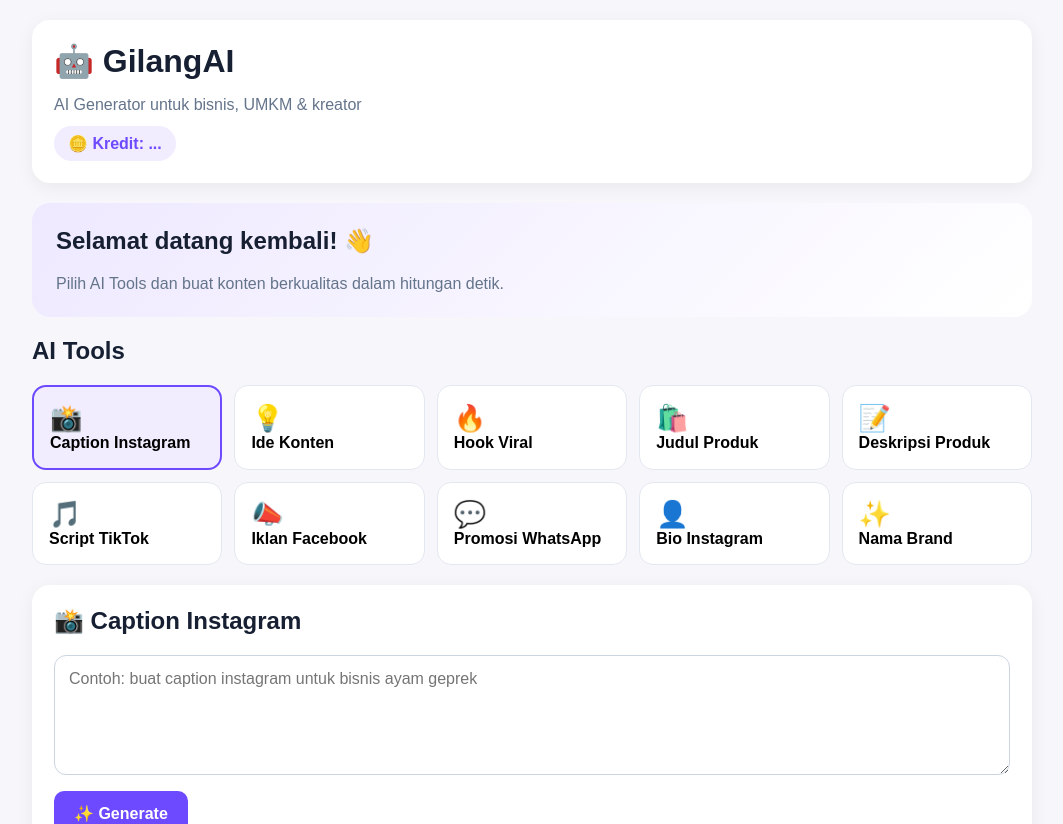
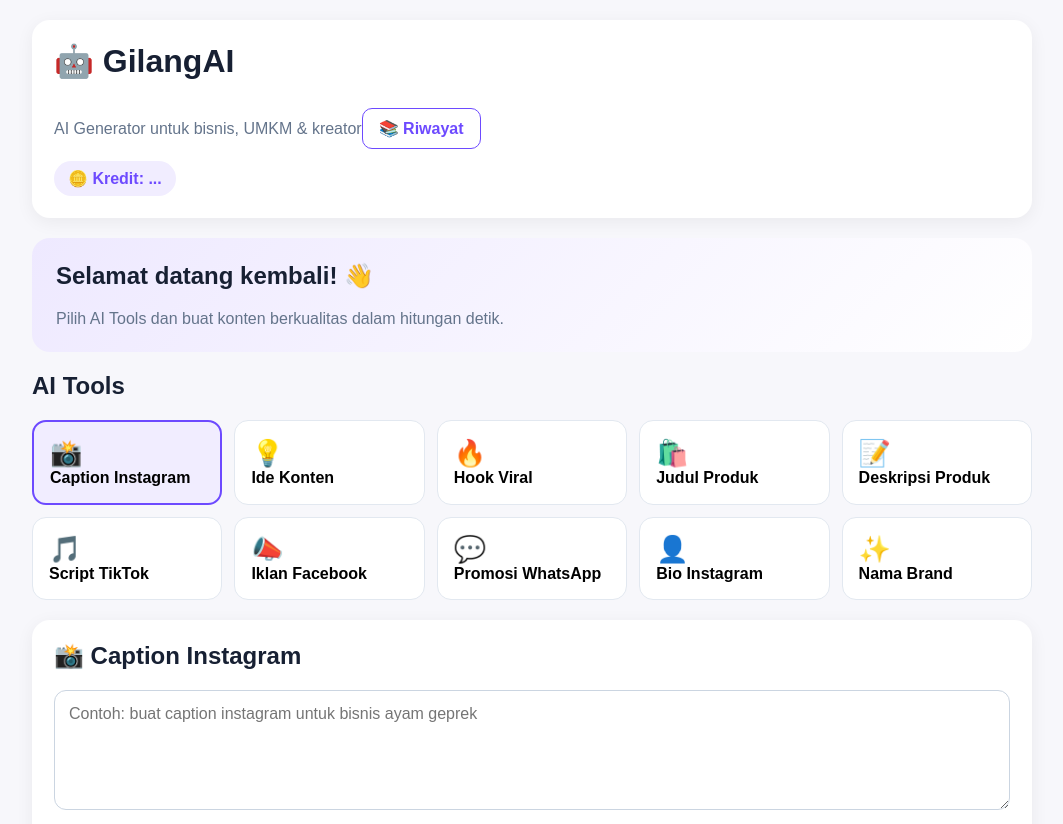
Before and after one commit to akuntrialmgk/gilangai-generator, a Next.js app: page / in a window 1280 px wide. Shown: the top 824 px of the page, without its empty margins (108-1171 px from the left). Built offline with nearby package versions, Linux system fonts and the light colour scheme; no server answers.

Commit message:
Update page.tsx
Add history navigation

```diff
--- a/app/page.tsx
+++ b/app/page.tsx
@@ -123,6 +123,24 @@ if (typeof data.credits === "number") {
 
           <p style={{ color: "#64748b", marginBottom: 0 }}>
             AI Generator untuk bisnis, UMKM & kreator
+
+            <a
+  href="/history"
+  style={{
+    display: "inline-block",
+    marginTop: 12,
+    padding: "10px 16px",
+    background: "#fff",
+    color: "#6d4aff",
+    border: "1px solid #6d4aff",
+    borderRadius: 10,
+    textDecoration: "none",
+    fontWeight: "bold"
+  }}
+>
+  📚 Riwayat
+</a>
+
           </p>
 
           <div
```
